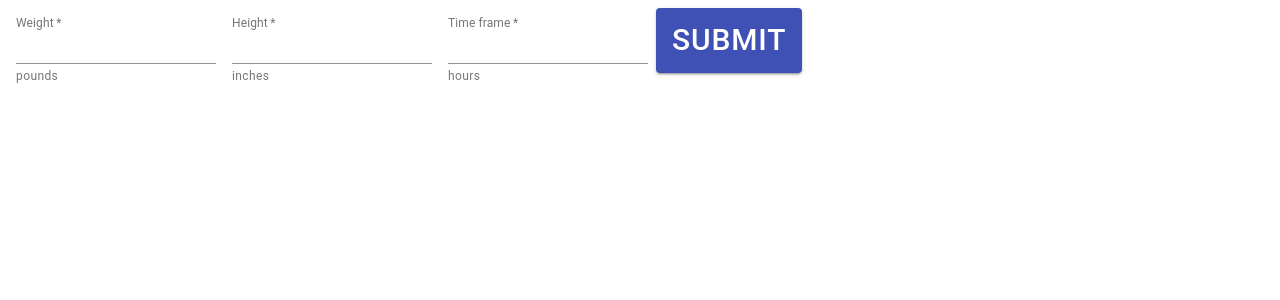
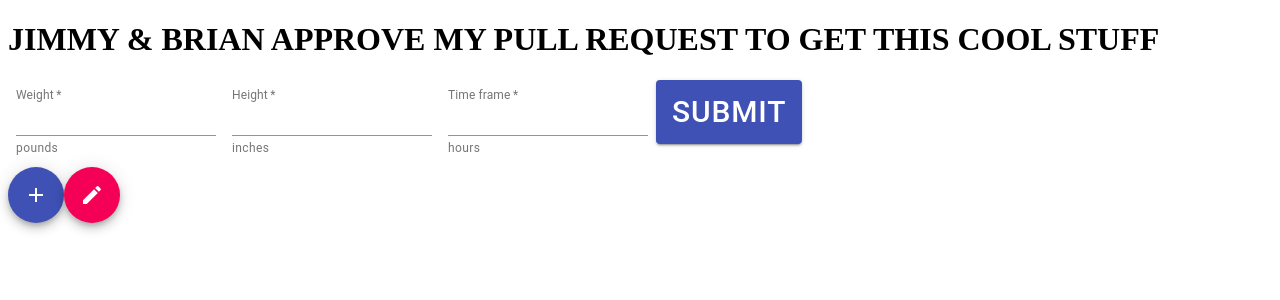
Before and after one commit to Senthetic/gt-project-3, a React (Create React App) app in the folder client/: page / in a window 1280 px wide. Shown: the top 300 px of the page. Built offline with nearby package versions, Linux system fonts and the light colour scheme; no server answers.

Commit message:
added cool buttons

```diff
--- a/client/src/containers/Home/Home.jsx
+++ b/client/src/containers/Home/Home.jsx
@@ -2,6 +2,9 @@ import React, { Component } from "react";
 import TextField from "@material-ui/core/TextField";
 import { makeStyles } from "@material-ui/core/styles";
 import Button from "@material-ui/core/Button";
+import Fab from '@material-ui/core/Fab';
+import AddIcon from '@material-ui/icons/Add';
+import EditIcon from '@material-ui/icons/Edit';
 
 const useStyles = makeStyles((theme) => ({
   root: {
@@ -20,6 +23,7 @@ const Home = () => {
 
   return (
     <>
+    <h1>JIMMY & BRIAN APPROVE MY PULL REQUEST TO GET THIS COOL STUFF</h1>
       <form className={classes.root} noValidate autoComplete="off">
         <div>
           <TextField
@@ -57,6 +61,12 @@ const Home = () => {
       </Button>
         </div>
       </form>
+      <Fab color="primary" aria-label="add">
+  <AddIcon />
+</Fab>
+<Fab color="secondary" aria-label="edit">
+  <EditIcon />
+</Fab>
     </>
   );
 };
```
